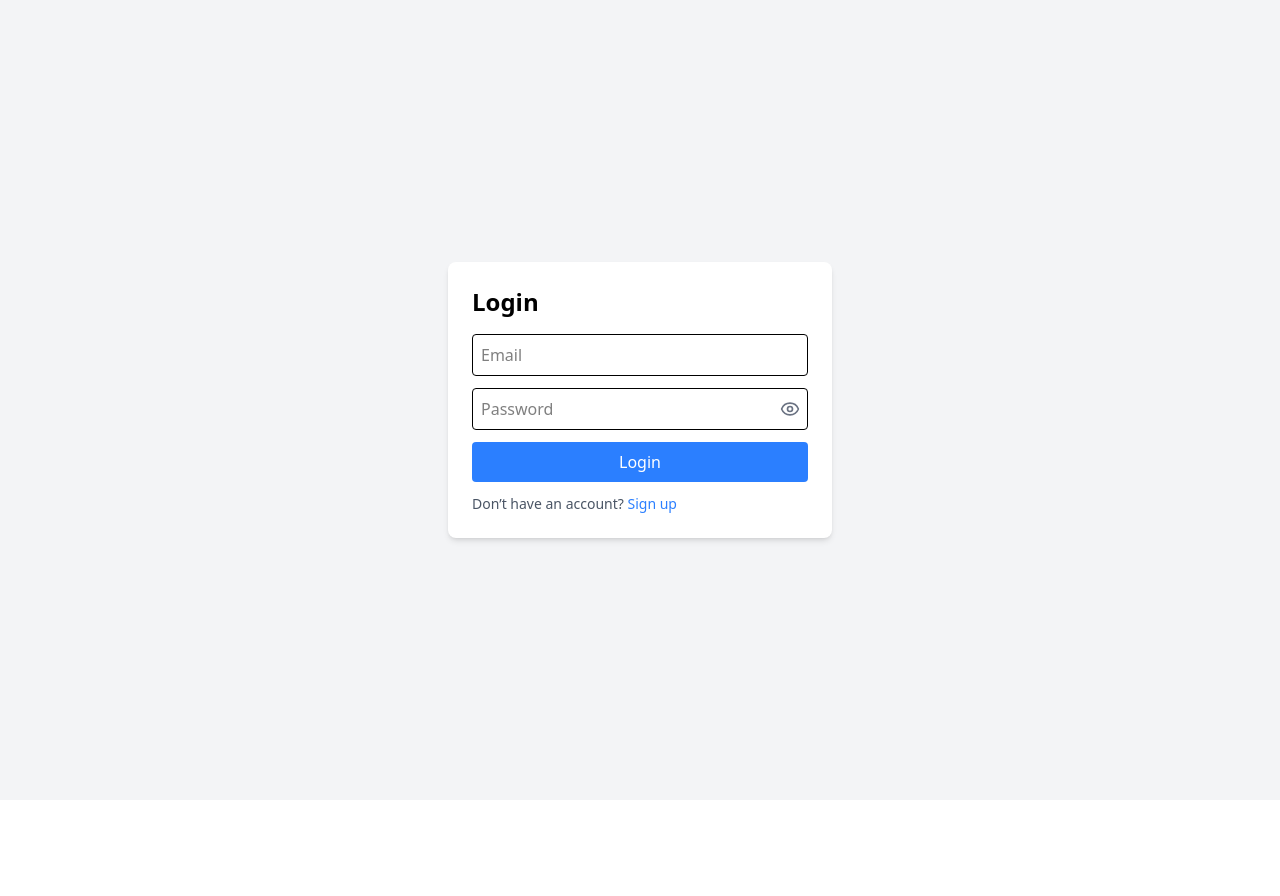
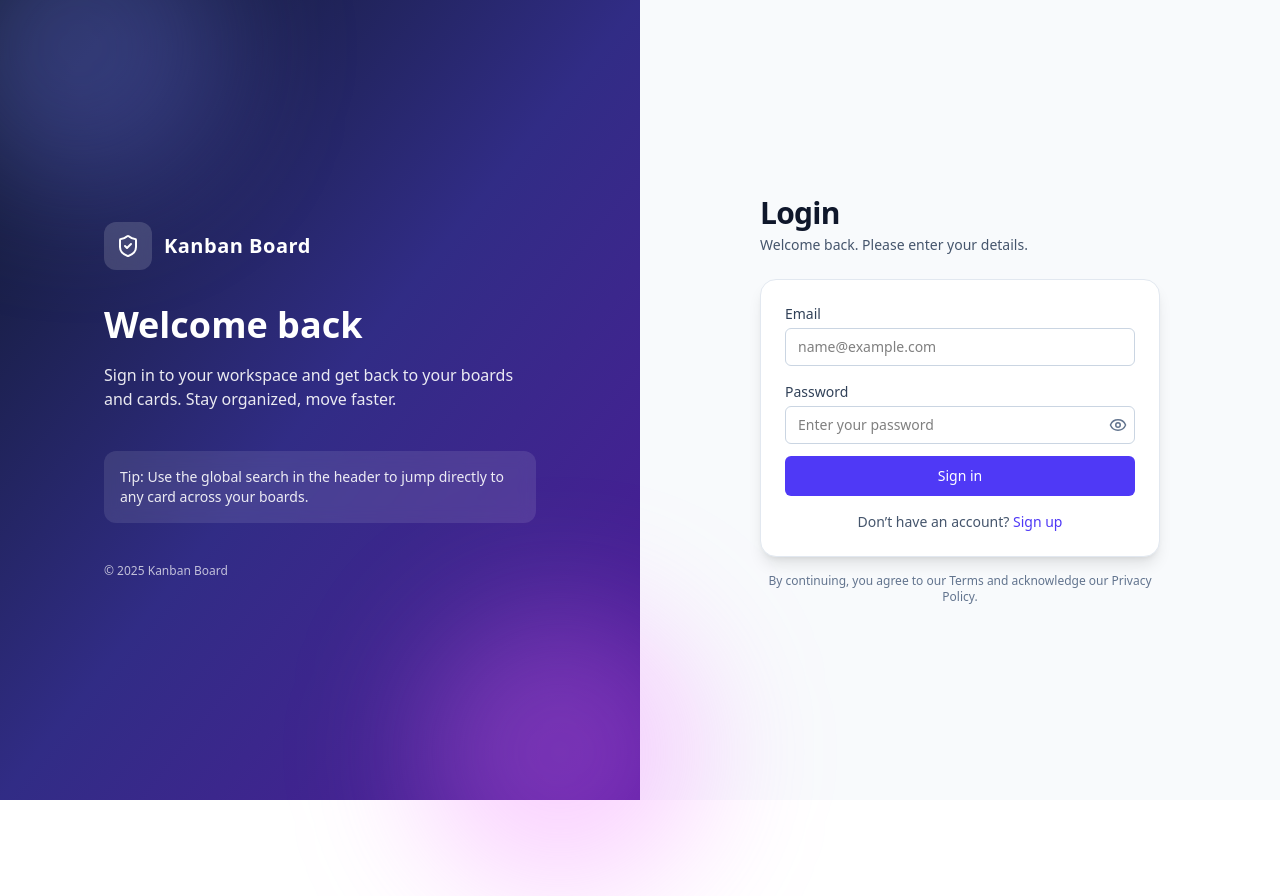
Before and after one commit to Ajaybkn/AI-Interaction-Logger, a React (Vite) app in the folder frontend/: page /login in a window 1280 px wide. Before the commit the page ends 800 px from the top, so only its background shows below. Built offline with nearby package versions, Linux system fonts and the light colour scheme.

Commit message:
enhance login page with improved UI, error handling, and loading state

```diff
--- a/frontend/src/pages/LoginPage.jsx
+++ b/frontend/src/pages/LoginPage.jsx
@@ -1,76 +1,163 @@
+// src/pages/LoginPage.jsx
 import { useState, useContext } from "react";
 import { useNavigate, Link } from "react-router-dom";
 import authApi from "../api/authApi";
-import { Eye, EyeOff } from "lucide-react";
-
+import { Eye, EyeOff, ShieldCheck } from "lucide-react";
 import AuthContext from "../context/AuthContext";
 
 export default function LoginPage() {
 	const { login } = useContext(AuthContext);
 	const [form, setForm] = useState({ email: "", password: "" });
 	const [error, setError] = useState("");
-	const [showPassword, setShowPassword] = useState(false); // 👁️ toggle state
+	const [showPassword, setShowPassword] = useState(false);
+	const [submitting, setSubmitting] = useState(false);
 	const navigate = useNavigate();
 
 	const handleChange = (e) => {
-		setForm({ ...form, [e.target.name]: e.target.value });
+		setForm((prev) => ({ ...prev, [e.target.name]: e.target.value }));
+		if (error) setError("");
 	};
 
 	const handleSubmit = async (e) => {
 		e.preventDefault();
 		try {
+			setSubmitting(true);
 			const res = await authApi.login(form);
-			console.log(res, "eeee");
 			await login(res.token);
 			navigate("/dashboard");
 		} catch (err) {
-			setError(err.response?.data?.message || "Login failed");
+			setError(err?.response?.data?.message || "Login failed");
+		} finally {
+			setSubmitting(false);
 		}
 	};
 
 	return (
-		<div className="flex items-center justify-center h-screen bg-gray-100">
-			<form onSubmit={handleSubmit} className="bg-white p-6 rounded-lg shadow-md w-96">
-				<h2 className="text-2xl font-bold mb-4">Login</h2>
-				{error && <p className="text-red-500 mb-2">{error}</p>}
+		<div className="min-h-screen grid grid-cols-1 md:grid-cols-2">
+			{/* Left: Brand / Message */}
+			<section className="relative hidden md:flex items-center justify-center bg-gradient-to-br from-slate-900 via-indigo-900 to-violet-900">
+				{/* Soft accent blobs */}
+				<div className="pointer-events-none absolute inset-0">
+					<div className="absolute -top-24 -left-16 h-72 w-72 rounded-full bg-indigo-400/30 blur-3xl" />
+					<div className="absolute -bottom-24 -right-16 h-72 w-72 rounded-full bg-fuchsia-400/30 blur-3xl" />
+				</div>
 
+				<div className="relative z-10 mx-auto w-full max-w-lg px-10 text-white">
+					<div className="mb-8 flex items-center gap-3">
+						<div className="grid h-12 w-12 place-items-center rounded-xl bg-white/15 backdrop-blur">
+							<ShieldCheck size={24} />
+						</div>
+						<span className="text-xl font-semibold tracking-wide">Kanban Board</span>
+					</div>
+
+					<h2 className="text-4xl font-semibold leading-tight">Welcome back</h2>
+					<p className="mt-4 text-white/90">
+						Sign in to your workspace and get back to your boards and cards. Stay organized, move faster.
+					</p>
+
+					<div className="mt-10 rounded-xl bg-white/10 p-4 backdrop-blur-sm">
+						<p className="text-sm text-white/90">
+							Tip: Use the global search in the header to jump directly to any card across your boards.
+						</p>
+					</div>
+
+					<div className="mt-10 text-xs text-white/70">© {new Date().getFullYear()} Kanban Board</div>
+				</div>
+			</section>
+
+			{/* Right: Login Form */}
+			<section className="flex items-center justify-center bg-slate-50">
+				<div className="w-full max-w-md px-6 py-10">
+					{/* Mobile brand header */}
+					<div className="mb-6 flex items-center justify-between md:hidden">
+						<Link to="/" className="text-lg font-semibold tracking-tight text-slate-900">
+							Kanban Board
+						</Link>
+						<Link to="/signup" className="text-sm text-indigo-600 hover:underline">
+							Create account
+						</Link>
+					</div>
+
+					<div className="mb-6">
+						<h1 className="text-3xl font-bold tracking-tight text-slate-900">Login</h1>
+						<p className="mt-1 text-sm text-slate-600">Welcome back. Please enter your details.</p>
+					</div>
+
+					<form onSubmit={handleSubmit} className="rounded-2xl border border-slate-200 bg-white p-6 shadow-lg">
 						{/* Email */}
+						<div className="mb-4">
+							<label htmlFor="email" className="mb-1 block text-sm font-medium text-slate-700">
+								Email
+							</label>
 							<input
+								id="email"
 								type="email"
 								name="email"
-					placeholder="Email"
-					className="w-full border p-2 mb-3 rounded"
+								placeholder="name@example.com"
+								value={form.email}
 								onChange={handleChange}
+								className="w-full rounded-md border border-slate-300 bg-white px-3 py-2 text-sm outline-none transition focus:border-slate-700"
+								autoComplete="email"
+								required
 							/>
+						</div>
 
 						{/* Password with eye toggle */}
-				<div className="relative mb-3">
+						<div className="mb-1">
+							<label htmlFor="password" className="mb-1 block text-sm font-medium text-slate-700">
+								Password
+							</label>
+							<div className="relative">
 								<input
+									id="password"
 									type={showPassword ? "text" : "password"}
 									name="password"
-						placeholder="Password"
-						className="w-full border p-2 rounded pr-10"
+									placeholder="Enter your password"
+									value={form.password}
 									onChange={handleChange}
+									className="w-full rounded-md border border-slate-300 bg-white px-3 py-2 pr-10 text-sm outline-none transition focus:border-slate-700"
+									autoComplete="current-password"
+									required
 								/>
 								<button
 									type="button"
 									onClick={() => setShowPassword((prev) => !prev)}
-						className="absolute inset-y-0 right-2 flex items-center text-gray-500"
+									className="absolute inset-y-0 right-2 flex items-center text-slate-500 hover:text-slate-700"
+									aria-label={showPassword ? "Hide password" : "Show password"}
 								>
-						{showPassword ? <EyeOff size={20} /> : <Eye size={20} />}
+									{showPassword ? <EyeOff size={18} /> : <Eye size={18} />}
 								</button>
 							</div>
+						</div>
+
+						{/* Error */}
+						{error ? (
+							<div className="mb-3 mt-2 rounded-md bg-red-50 px-3 py-2 text-sm text-red-700">{error}</div>
+						) : null}
 
 						{/* Submit */}
-				<button className="w-full bg-blue-500 text-white p-2 rounded hover:bg-blue-600">Login</button>
+						<button
+							type="submit"
+							disabled={submitting}
+							className="mt-2 w-full rounded-md bg-indigo-600 px-4 py-2.5 text-sm font-medium text-white transition hover:bg-indigo-700 disabled:opacity-60"
+						>
+							{submitting ? "Signing in..." : "Sign in"}
+						</button>
 
-				<p className="mt-3 text-sm text-gray-600">
+						<p className="mt-4 text-center text-sm text-slate-600">
 							Don’t have an account?{" "}
-					<Link to="/signup" className="text-blue-500 hover:underline">
+							<Link to="/signup" className="text-indigo-600 hover:underline">
 								Sign up
 							</Link>
 						</p>
 					</form>
+
+					{/* Small policy footnote */}
+					<p className="mt-4 text-center text-xs text-slate-500">
+						By continuing, you agree to our Terms and acknowledge our Privacy Policy.
+					</p>
+				</div>
+			</section>
 		</div>
 	);
 }
```
Lines whose indentation alone changed are shown as unchanged.
